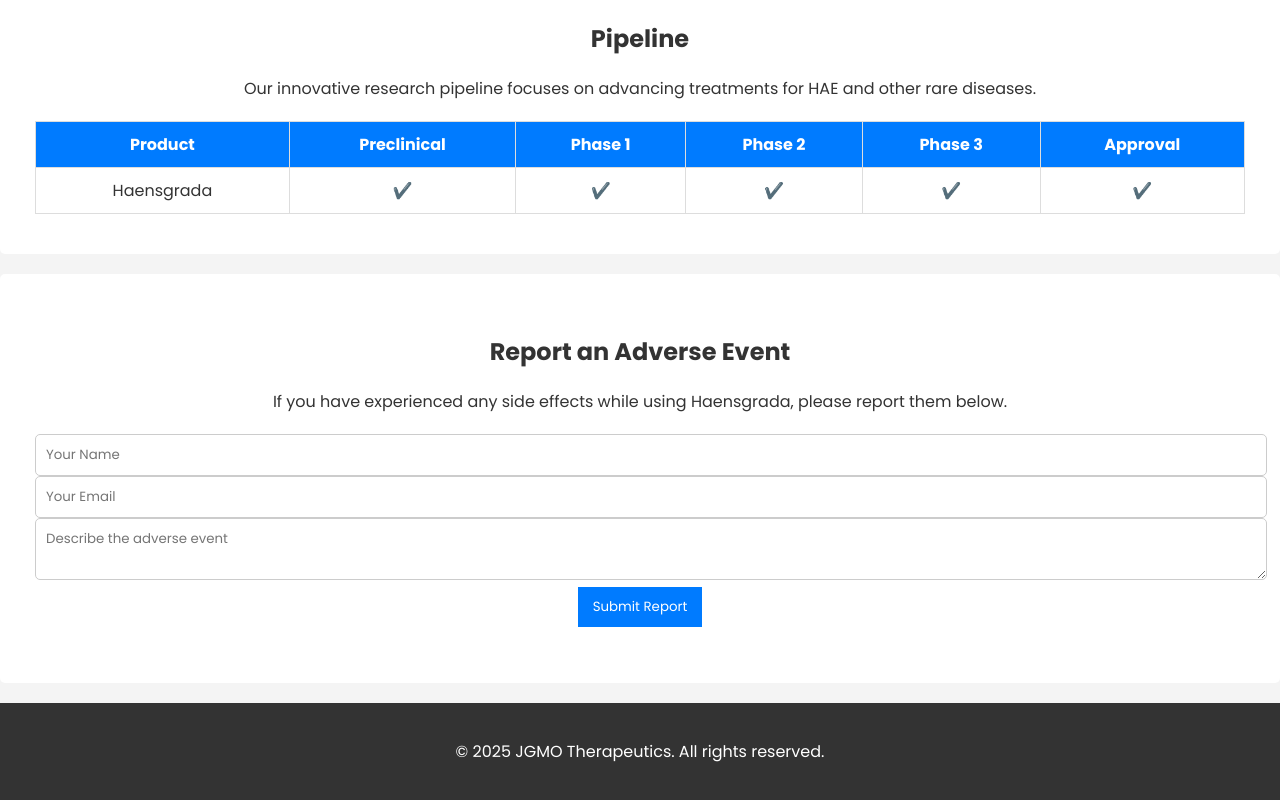
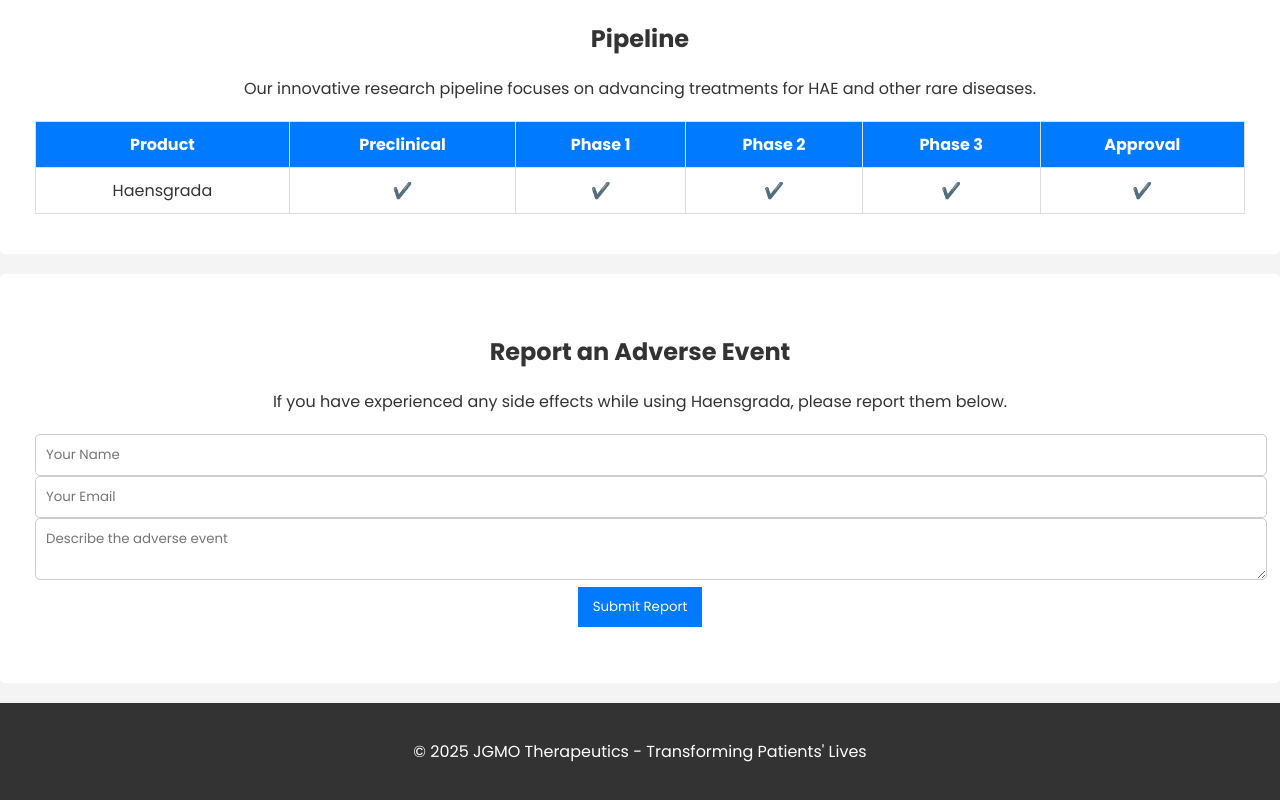
Before and after one commit to SemdeGroot/Haensgrada-JGMO-Therapeutics, a plain HTML site: page index.html in a window 1280 px wide. Shown: the part 1298-2098 px from the top of the page. Drawn offline with nearby package versions, Linux system fonts and the light colour scheme.

Commit message:
Haensgrada by JGMO Therapeutics

```diff
--- a/index.html
+++ b/index.html
@@ -95,7 +95,7 @@
 
     <footer>
         <div class="container">
-            <p>&copy; 2025 JGMO Therapeutics. All rights reserved.</p>
+            <p>&copy; 2025 JGMO Therapeutics - Transforming Patients' Lives</p>
         </div>
     </footer>
 
```
